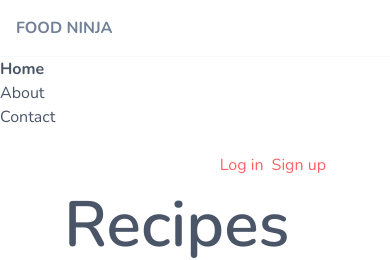
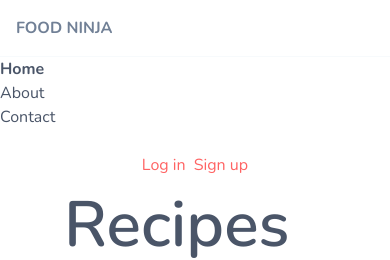
Before and after one commit to Conteusz81/nn-react-tailwind, a React (Create React App) app: page /main in a window 390 px wide. Shown: the top 260 px of the page. Built offline with nearby package versions, Linux system fonts and the light colour scheme.

Commit message:
tailwind basic responsiveness

```diff
--- a/src/components/Main.tsx
+++ b/src/components/Main.tsx
@@ -4,7 +4,7 @@ import stewImg from "../assets/img/stew.jpg";
 const Main = () => {
     return (
         <div className="px-16 py-6">
-            <div className="flex justify-end">
+            <div className="flex justify-center md:justify-end">
                 <a href="#" className="text-primary">Log in</a>
                 <a href="#" className="text-primary ml-2">Sign up</a>
             </div>
```
